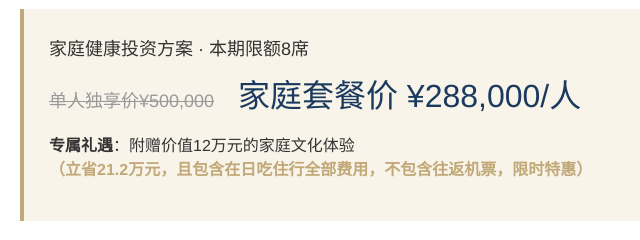
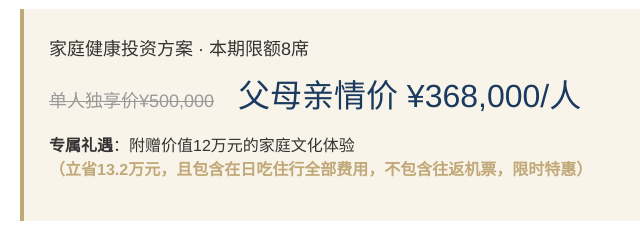
Before and after one commit to ronalzhang/wascell, a website: page 20250903.html in a window 1280 px wide. Shown: the part 509-749 px from the top of the page, 160-800 px from the left. Drawn offline with Linux system fonts and the light colour scheme.

Commit message:
更新: 2025-07-31 05:59:06

```diff
--- a/20250903.html
+++ b/20250903.html
@@ -530,9 +530,9 @@
                 <div style="font-size: 18px; margin-bottom: 10px;">家庭健康投资方案 · 本期限额8席</div>
                 <div class="package">
                     <span class="original-price">单人独享价¥500,000</span>
-                    家庭套餐价 ¥288,000/人
+                    父母亲情价 ¥368,000/人
                 </div>
-                <p><strong>专属礼遇</strong>：附赠价值12万元的家庭文化体验<br><span style="color: var(--gold); font-weight: bold;">（立省21.2万元，且包含在日吃住行全部费用，不包含往返机票，限时特惠）</span></p>
+                <p><strong>专属礼遇</strong>：附赠价值12万元的家庭文化体验<br><span style="color: var(--gold); font-weight: bold;">（立省13.2万元，且包含在日吃住行全部费用，不包含往返机票，限时特惠）</span></p>
             </div>
 
             <div class="benefits-grid">
```
Also changed, not shown: index.html (+1 -2 lines).
